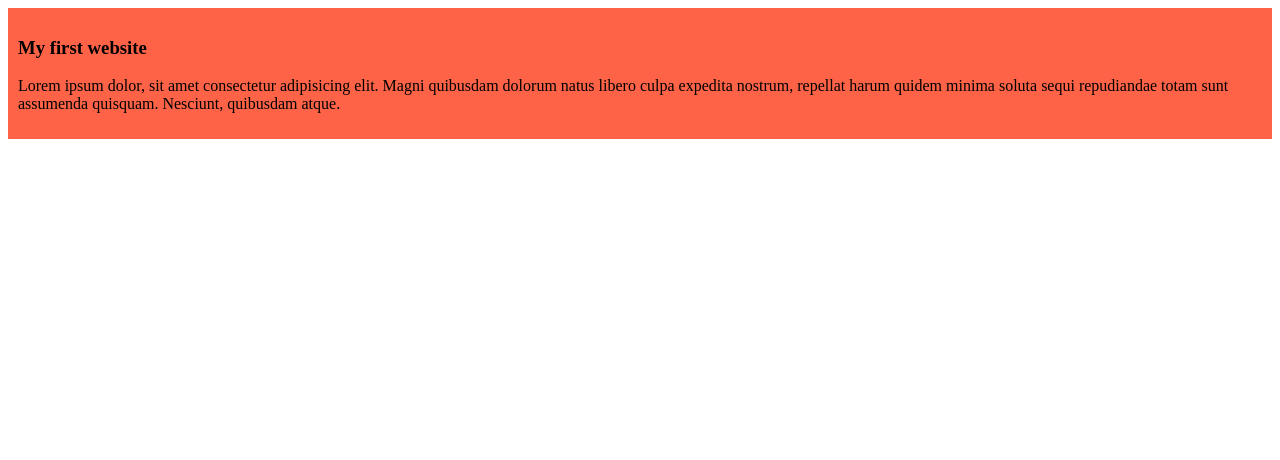
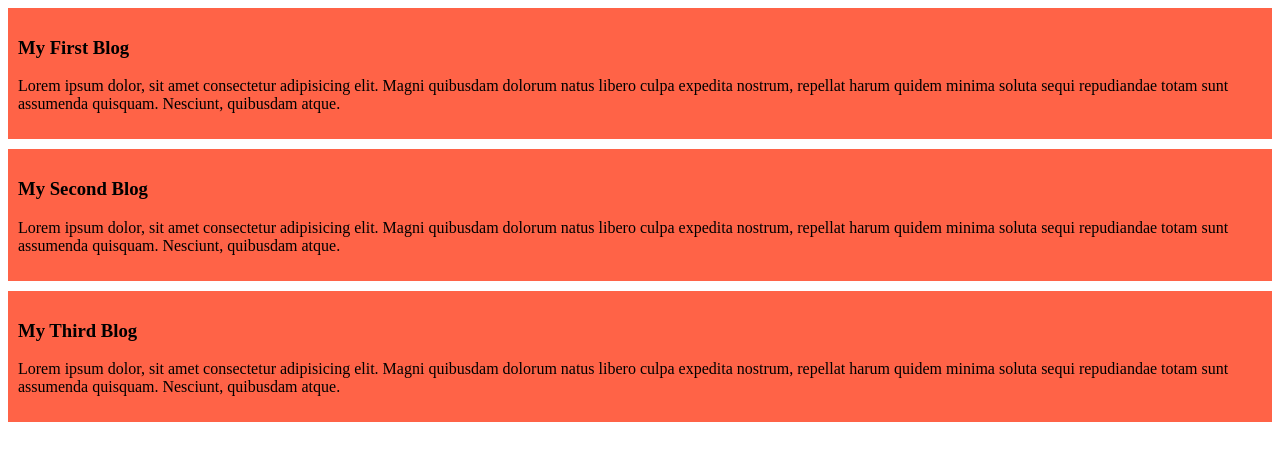
Before and after one commit to Miskat-JDK/My, a plain HTML site: page index.html in a window 1280 px wide. Drawn offline with Linux system fonts and the light colour scheme.

Commit message:
added the second and the third biog

```diff
--- a/index.html
+++ b/index.html
@@ -8,7 +8,15 @@
 </head>
 <body>
      <div>
-                <h3>My first website</h3>
+                <h3>My First Blog</h3>
+                <p>Lorem ipsum dolor, sit amet consectetur adipisicing elit. Magni quibusdam dolorum natus libero culpa expedita nostrum, repellat harum quidem minima soluta sequi repudiandae totam sunt assumenda quisquam. Nesciunt, quibusdam atque.</p>
+     </div>
+     <div>
+                <h3>My Second Blog</h3>
+                <p>Lorem ipsum dolor, sit amet consectetur adipisicing elit. Magni quibusdam dolorum natus libero culpa expedita nostrum, repellat harum quidem minima soluta sequi repudiandae totam sunt assumenda quisquam. Nesciunt, quibusdam atque.</p>
+     </div>
+     <div>
+                <h3>My Third Blog</h3>
                 <p>Lorem ipsum dolor, sit amet consectetur adipisicing elit. Magni quibusdam dolorum natus libero culpa expedita nostrum, repellat harum quidem minima soluta sequi repudiandae totam sunt assumenda quisquam. Nesciunt, quibusdam atque.</p>
      </div>
 </body>
--- a/styles/blog.css
+++ b/styles/blog.css
@@ -1,4 +1,5 @@
 div{
                 background-color: tomato;
                 padding: 10px;
+                margin-bottom: 10px;
 }
```
